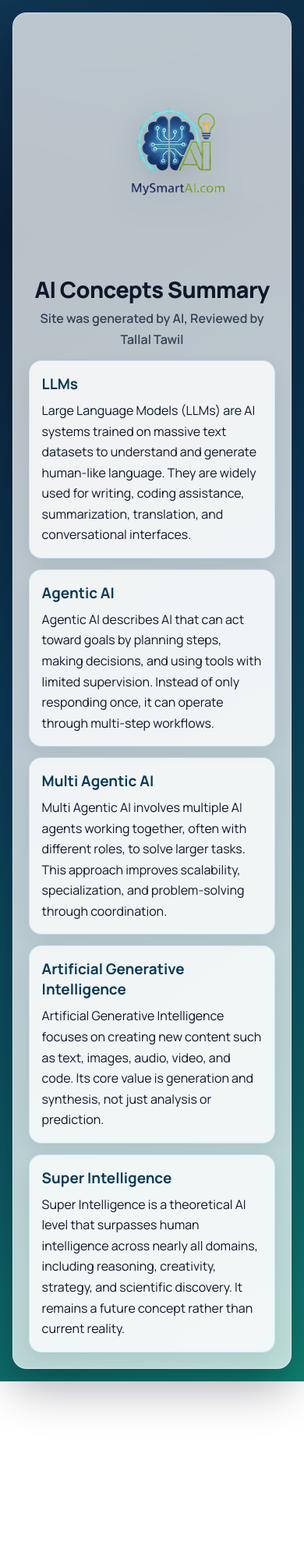
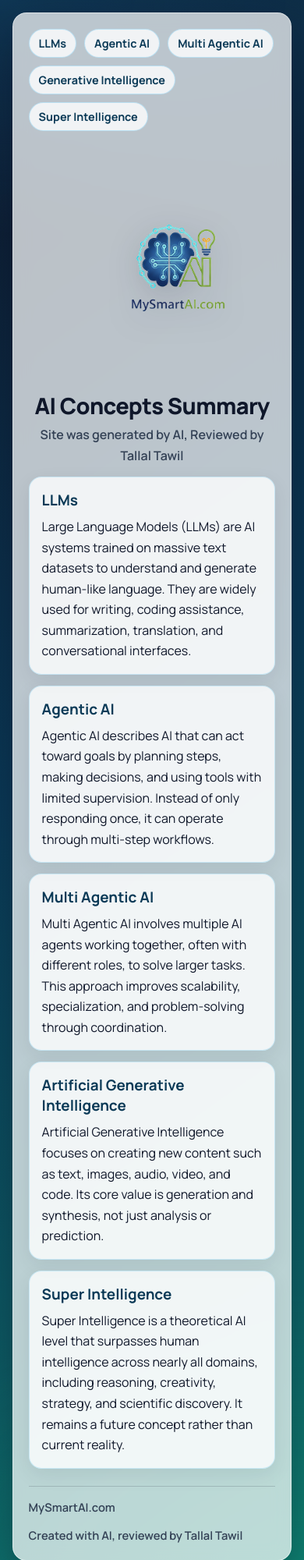
Before and after one commit to tallaltawil/codex, a plain HTML site: page index.html in a window 390 px wide. Shown: the top 2000 px of the page at 78% size. Before the commit the page ends 1771 px from the top, so only its background shows below. Drawn offline with Linux system fonts and the light colour scheme.

Commit message:
Add top navigation and footer to homepage

```diff
--- a/index.html
+++ b/index.html
@@ -10,10 +10,18 @@
       href="https://fonts.googleapis.com/css2?family=Manrope:wght@400;600;700;800&display=swap"
       rel="stylesheet"
     />
-    <link rel="stylesheet" href="styles.css?v=20260218-1" />
+    <link rel="stylesheet" href="styles.css?v=20260218-2" />
   </head>
   <body>
     <main class="container">
+      <nav class="top-nav" aria-label="Primary">
+        <a href="#llms">LLMs</a>
+        <a href="#agentic-ai">Agentic AI</a>
+        <a href="#multi-agentic-ai">Multi Agentic AI</a>
+        <a href="#agi">Generative Intelligence</a>
+        <a href="#super-intelligence">Super Intelligence</a>
+      </nav>
+
       <header class="hero">
         <img
           src="logo-transparent.png?v=20260218-1"
@@ -26,7 +34,7 @@
         <p class="author">Site was generated by AI, Reviewed by Tallal Tawil</p>
       </header>
 
-      <section class="topic-card">
+      <section class="topic-card" id="llms">
         <h2>LLMs</h2>
         <p>
           Large Language Models (LLMs) are AI systems trained on massive text datasets to
@@ -35,7 +43,7 @@
         </p>
       </section>
 
-      <section class="topic-card">
+      <section class="topic-card" id="agentic-ai">
         <h2>Agentic AI</h2>
         <p>
           Agentic AI describes AI that can act toward goals by planning steps, making
@@ -44,7 +52,7 @@
         </p>
       </section>
 
-      <section class="topic-card">
+      <section class="topic-card" id="multi-agentic-ai">
         <h2>Multi Agentic AI</h2>
         <p>
           Multi Agentic AI involves multiple AI agents working together, often with
@@ -53,7 +61,7 @@
         </p>
       </section>
 
-      <section class="topic-card">
+      <section class="topic-card" id="agi">
         <h2>Artificial Generative Intelligence</h2>
         <p>
           Artificial Generative Intelligence focuses on creating new content such as text,
@@ -62,7 +70,7 @@
         </p>
       </section>
 
-      <section class="topic-card">
+      <section class="topic-card" id="super-intelligence">
         <h2>Super Intelligence</h2>
         <p>
           Super Intelligence is a theoretical AI level that surpasses human intelligence
@@ -70,6 +78,11 @@
           scientific discovery. It remains a future concept rather than current reality.
         </p>
       </section>
+
+      <footer class="site-footer">
+        <p>MySmartAI.com</p>
+        <p>Created with AI, reviewed by Tallal Tawil</p>
+      </footer>
     </main>
   </body>
 </html>
--- a/styles.css
+++ b/styles.css
@@ -12,6 +12,10 @@
 
 * {
   box-sizing: border-box;
+}
+
+html {
+  scroll-behavior: smooth;
 }
 
 body {
@@ -34,6 +38,31 @@ body {
   border: 1px solid var(--panel-border);
   backdrop-filter: blur(12px);
   box-shadow: 0 22px 60px rgba(2, 6, 23, 0.34);
+}
+
+.top-nav {
+  display: flex;
+  flex-wrap: wrap;
+  justify-content: center;
+  gap: 10px;
+  margin-bottom: 18px;
+}
+
+.top-nav a {
+  text-decoration: none;
+  color: #0b3a57;
+  font-weight: 700;
+  font-size: 0.9rem;
+  padding: 8px 12px;
+  border-radius: 999px;
+  background: rgba(255, 255, 255, 0.8);
+  border: 1px solid rgba(14, 165, 233, 0.24);
+  transition: transform 160ms ease, background-color 160ms ease;
+}
+
+.top-nav a:hover {
+  transform: translateY(-1px);
+  background: rgba(255, 255, 255, 0.95);
 }
 
 .hero {
@@ -92,6 +121,18 @@ p {
   line-height: 1.66;
 }
 
+.site-footer {
+  margin-top: 22px;
+  padding-top: 14px;
+  border-top: 1px solid rgba(15, 23, 42, 0.16);
+  display: flex;
+  justify-content: space-between;
+  gap: 12px;
+  color: var(--muted);
+  font-size: 0.92rem;
+  font-weight: 600;
+}
+
 @media (max-width: 640px) {
   .container {
     margin: 16px auto;
@@ -99,7 +140,16 @@ p {
     border-radius: 18px;
   }
 
+  .top-nav {
+    justify-content: flex-start;
+  }
+
   .topic-card {
     padding: 16px;
   }
+
+  .site-footer {
+    flex-direction: column;
+    align-items: flex-start;
+  }
 }
```
